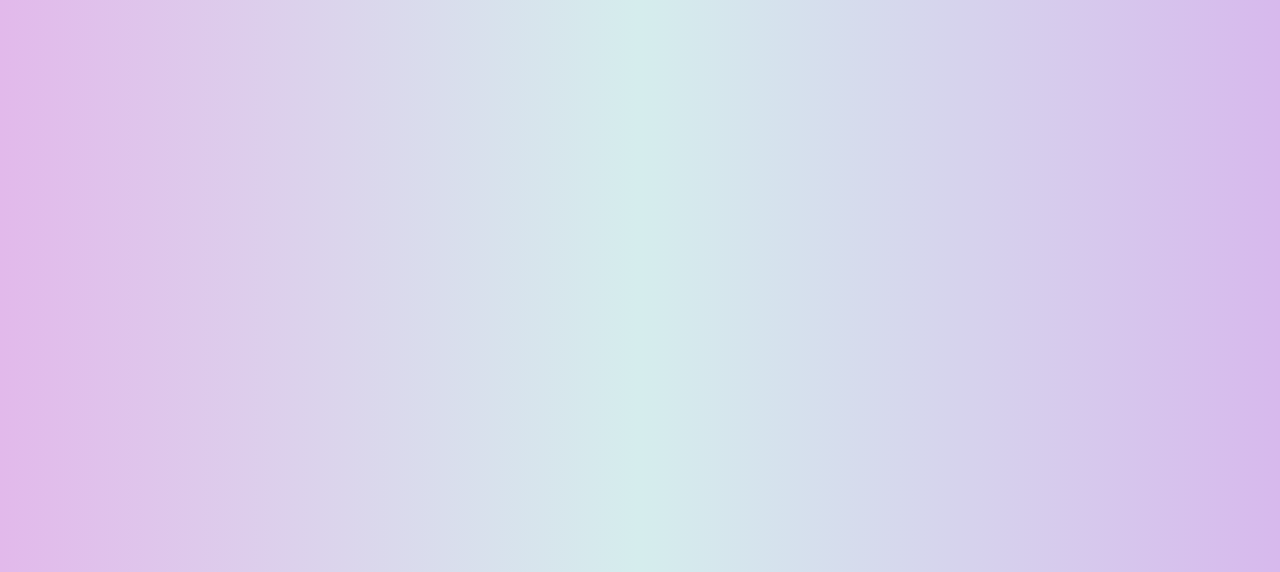
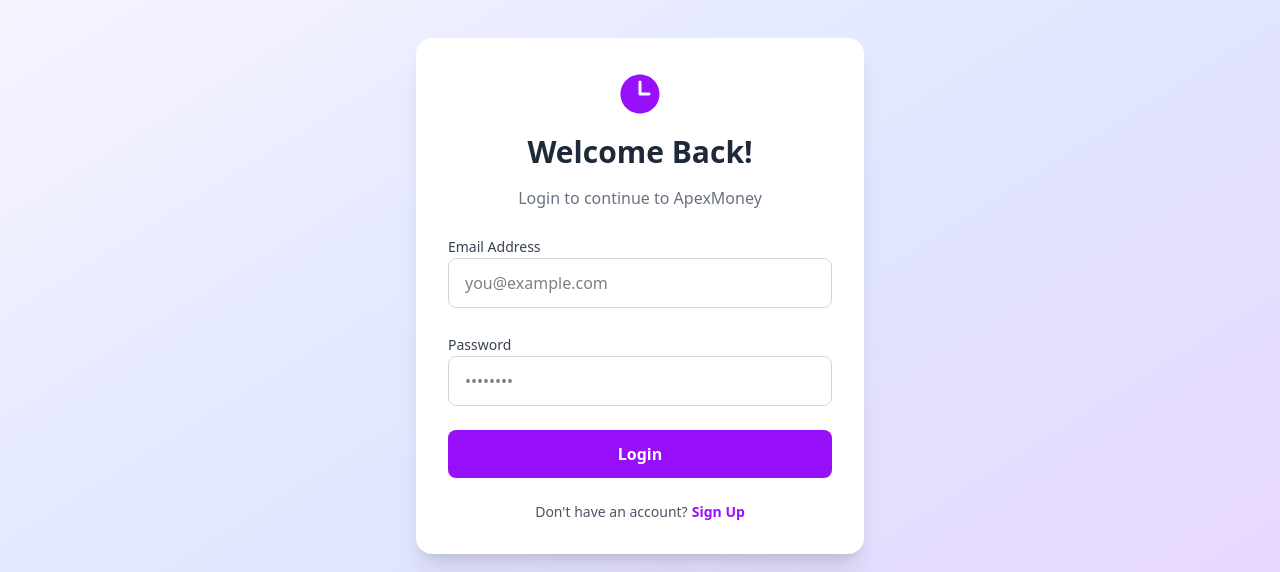
Before and after one commit to EmulationNerds685/ApexMoney_Frontend, a React (Vite) app: page /signup/login in a window 1280 px wide. Shown: the part 192-764 px from the top of the page. Built offline with nearby package versions, Linux system fonts and the light colour scheme.

Commit message:
minor fixes

```diff
--- /dev/null
+++ b/src/components/Login/Signup.jsx
@@ -0,0 +1,136 @@
+import React, { useState } from 'react';
+import axios from 'axios'; // Axios ko import karein
+
+// SVG Icon for the logo, matching the purple theme
+const LogoIcon = () => (
+  <svg className="w-12 h-12 text-purple-600" viewBox="0 0 24 24" fill="currentColor">
+    <path fillRule="evenodd" d="M12 2.25c-5.385 0-9.75 4.365-9.75 9.75s4.365 9.75 9.75 9.75 9.75-4.365 9.75-9.75S17.385 2.25 12 2.25zM12.75 6a.75.75 0 00-1.5 0v6c0 .414.336.75.75.75h4.5a.75.75 0 000-1.5h-3.75V6z" clipRule="evenodd" />
+  </svg>
+);
+
+export const Signup=()=> {
+  const [isLoginView, setIsLoginView] = useState(true);
+  const [email, setEmail] = useState('');
+  const [password, setPassword] = useState('');
+  const [error, setError] = useState('');
+  const [success, setSuccess] = useState('');
+  const [isLoading, setIsLoading] = useState(false);
+
+  const handleToggleView = () => {
+    setIsLoginView(!isLoginView);
+    // Clear fields and messages on toggle
+    setEmail('');
+    setPassword('');
+    setError('');
+    setSuccess('');
+  };
+
+  const handleSubmit = async (event) => {
+    event.preventDefault();
+    setError('');
+    setSuccess('');
+    setIsLoading(true);
+
+    if (!email || !password) {
+      setError('Email aur password dono zaroori hain.');
+      setIsLoading(false);
+      return;
+    }
+
+    const endpoint = isLoginView ? '/create/login' : '/create/signup';
+    const API_URL = `${import.meta.env.VITE_BACKENDURL}${endpoint}`;
+
+    try {
+      // Axios se POST request bhejein. JSON.stringify ki zaroorat nahi.
+      const response = await axios.post(API_URL, {
+        email,
+        password,
+      });
+
+      // Success case
+      setSuccess(response.data.message || (isLoginView ? 'Login successful!' : 'Signup successful!'));
+      setEmail('');
+      setPassword('');
+
+    } catch (err) {
+      // Axios error handling alag hota hai. Server ka error message yahan milega.
+      setError(err.response?.data?.message || err.message || 'Kuch galat ho gaya');
+    } finally {
+      setIsLoading(false);
+    }
+  };
+
+  return (
+    <div className="min-h-screen bg-gradient-to-br from-purple-50 via-indigo-100 to-purple-200 flex items-center justify-center p-4 font-sans">
+      <div className="w-full max-w-md bg-white rounded-2xl shadow-xl p-8 space-y-6">
+        <div className="text-center space-y-4">
+            <div className="flex justify-center">
+                <LogoIcon />
+            </div>
+          <h1 className="text-3xl font-bold text-gray-800">
+            {isLoginView ? 'Welcome Back!' : 'Create an Account'}
+          </h1>
+          <p className="text-gray-500">
+            {isLoginView ? 'Login to continue to ApexMoney' : 'Get started with your financial journey'}
+          </p>
+        </div>
+
+        <form onSubmit={handleSubmit} className="space-y-6">
+          <div className="space-y-2">
+            <label htmlFor="email" className="text-sm font-medium text-gray-700">Email Address</label>
+            <input
+              type="email"
+              id="email"
+              value={email}
+              autoComplete='off'
+              onChange={(e) => setEmail(e.target.value)}
+              placeholder="you@example.com"
+              className="w-full px-4 py-3 border border-gray-300 rounded-lg focus:outline-none focus:ring-2 focus:ring-purple-500 transition-shadow"
+              required
+              disabled={isLoading}
+            />
+          </div>
+          <div className="space-y-2">
+            <label htmlFor="password" className="text-sm font-medium text-gray-700">Password</label>
+            <input
+              type="password"
+              id="password"
+              autoComplete='new-password'
+              value={password}
+              onChange={(e) => setPassword(e.target.value)}
+              placeholder="••••••••"
+              className="w-full px-4 py-3 border border-gray-300 rounded-lg focus:outline-none focus:ring-2 focus:ring-purple-500 transition-shadow"
+              required
+              disabled={isLoading}
+            />
+          </div>
+
+          {error && <p className="text-sm text-red-600 bg-red-100 p-3 rounded-lg text-center">{error}</p>}
+          {success && <p className="text-sm text-green-600 bg-green-100 p-3 rounded-lg text-center">{success}</p>}
+
+          <div>
+            <button
+              type="submit"
+              className="w-full bg-purple-600 text-white font-semibold py-3 px-4 rounded-lg hover:bg-purple-700 focus:outline-none focus:ring-2 focus:ring-offset-2 focus:ring-purple-500 transition-transform transform hover:scale-105 disabled:opacity-50 disabled:cursor-not-allowed"
+              disabled={isLoading}
+            >
+              {isLoading ? 'Processing...' : (isLoginView ? 'Login' : 'Sign Up')}
+            </button>
+          </div>
+        </form>
+
+        <div className="text-center">
+          <p className="text-sm text-gray-600">
+            {isLoginView ? "Don't have an account?" : 'Already have an account?'}
+            <button
+              onClick={handleToggleView}
+              className="ml-1 font-semibold text-purple-600 hover:underline focus:outline-none"
+            >
+              {isLoginView ? 'Sign Up' : 'Login'}
+            </button>
+          </p>
+        </div>
+      </div>
+    </div>
+  );
+}
```
Also changed, not shown: src/routes/AppRoute.jsx (line endings or trailing spaces).
